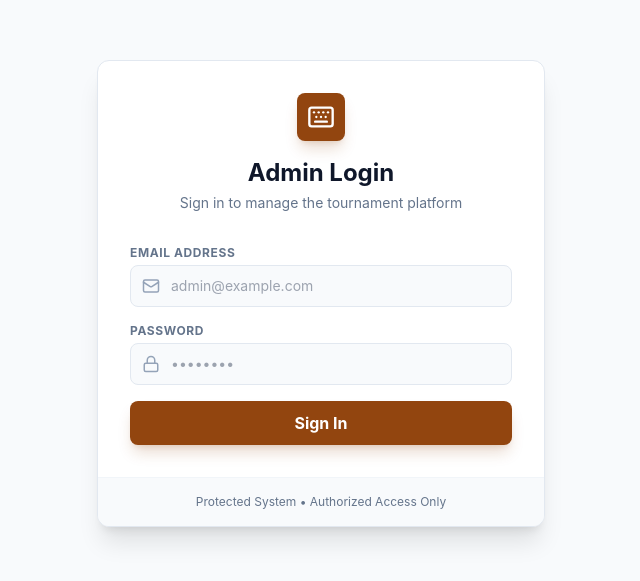
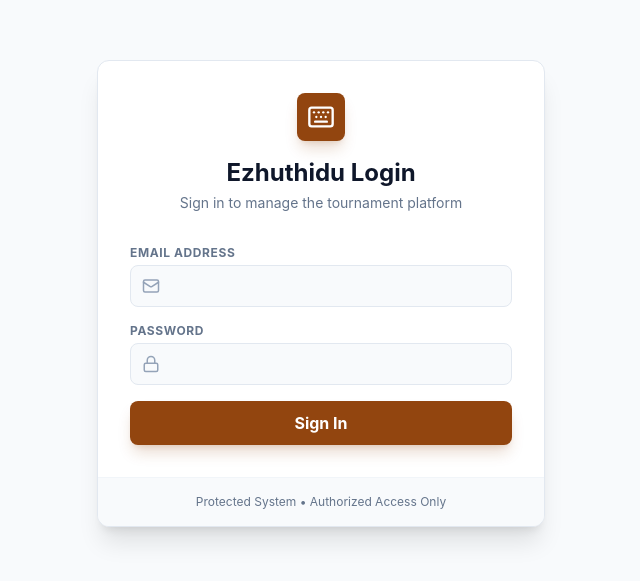
Before and after one commit to Agara-Sofvix/agara_sofvix, a React (Vite) app in the folder admin/: page /login in a window 1280 px wide. Shown: the part 107-688 px from the top of the page, without its empty margins (319-959 px from the left). Built offline with nearby package versions, Linux system fonts and the light colour scheme; no server answers.

Commit message:
style: Rename 'Admin Login' to 'Ezhuthidu Login' and remove placeholders

```diff
--- a/admin/src/pages/Login.tsx
+++ b/admin/src/pages/Login.tsx
@@ -43,7 +43,7 @@ const Login = () => {
                         <div className="w-12 h-12 bg-[#92450f] flex items-center justify-center rounded-lg shadow-lg shadow-[#92450f]/20 mb-4">
                             <Keyboard className="text-white w-7 h-7" />
                         </div>
-                        <h1 className="text-2xl font-bold text-slate-900">Admin Login</h1>
+                        <h1 className="text-2xl font-bold text-slate-900">Ezhuthidu Login</h1>
                         <p className="text-slate-500 text-sm mt-1">Sign in to manage the tournament platform</p>
                     </div>
 
@@ -64,7 +64,6 @@ const Login = () => {
                                     value={email}
                                     onChange={(e) => setEmail(e.target.value)}
                                     className="w-full pl-10 pr-4 py-2.5 bg-slate-50 border border-slate-200 rounded-lg text-sm focus:ring-2 focus:ring-[#92450f]/50 focus:border-[#92450f] outline-none transition-all text-slate-900"
-                                    placeholder="admin@example.com"
                                     required
                                 />
                             </div>
@@ -79,7 +78,6 @@ const Login = () => {
                                     value={password}
                                     onChange={(e) => setPassword(e.target.value)}
                                     className="w-full pl-10 pr-4 py-2.5 bg-slate-50 border border-slate-200 rounded-lg text-sm focus:ring-2 focus:ring-[#92450f]/50 focus:border-[#92450f] outline-none transition-all text-slate-900"
-                                    placeholder="••••••••"
                                     required
                                 />
                             </div>
```
